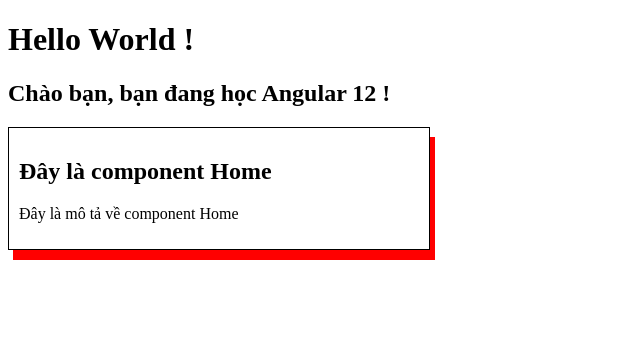
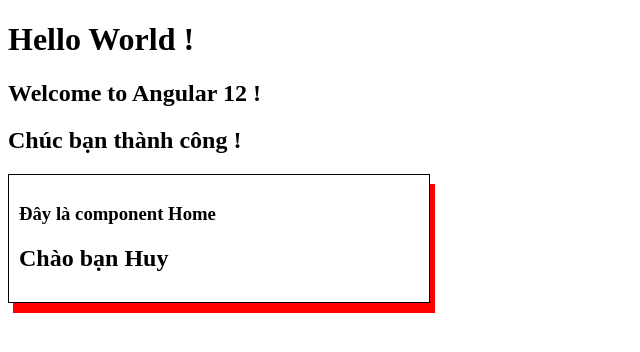
Before and after one commit to TranTienDe/Angular12, an Angular app: page / in a window 1280 px wide. Shown: the top 352 px of the page, without its empty margins (0-640 px from the left). Built offline with nearby package versions, Linux system fonts and the light colour scheme.

Commit message:
Data binding value: truyền value từ class to html.

```diff
--- a/src/app/app.component.html
+++ b/src/app/app.component.html
@@ -1,4 +1,4 @@
 <h1>Hello World !</h1>
-<h2>Chào bạn, bạn đang học Angular 12 !</h2>
-
+<h2>Welcome to Angular 12 !</h2>
+<h2>Chúc bạn thành công !</h2>
 <app-home></app-home>
--- a/src/app/home/home.component.html
+++ b/src/app/home/home.component.html
@@ -1,4 +1,4 @@
 <div class="clsTest">
-  <h2>Đây là component Home</h2>
-  <p>Đây là mô tả về component Home</p>
+  <h3>Đây là component Home</h3>
+  <h2>Chào bạn {{ name }}</h2>
 </div>
--- a/src/app/home/home.component.ts
+++ b/src/app/home/home.component.ts
@@ -6,6 +6,7 @@ import { Component, OnInit } from '@angular/core';
   styleUrls: ['./home.component.scss']
 })
 export class HomeComponent implements OnInit {
+  public name = 'Huy';
 
   constructor() { }
 
```
